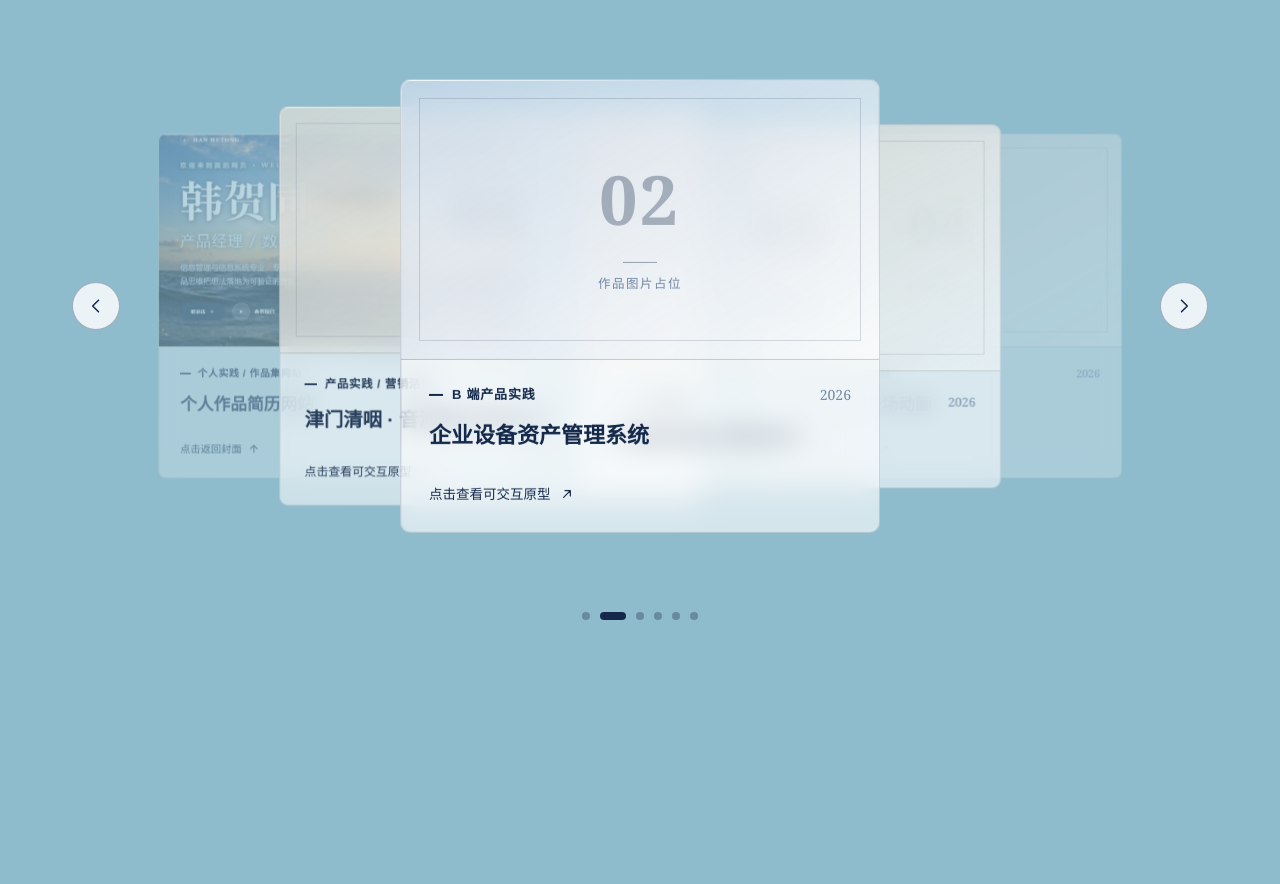
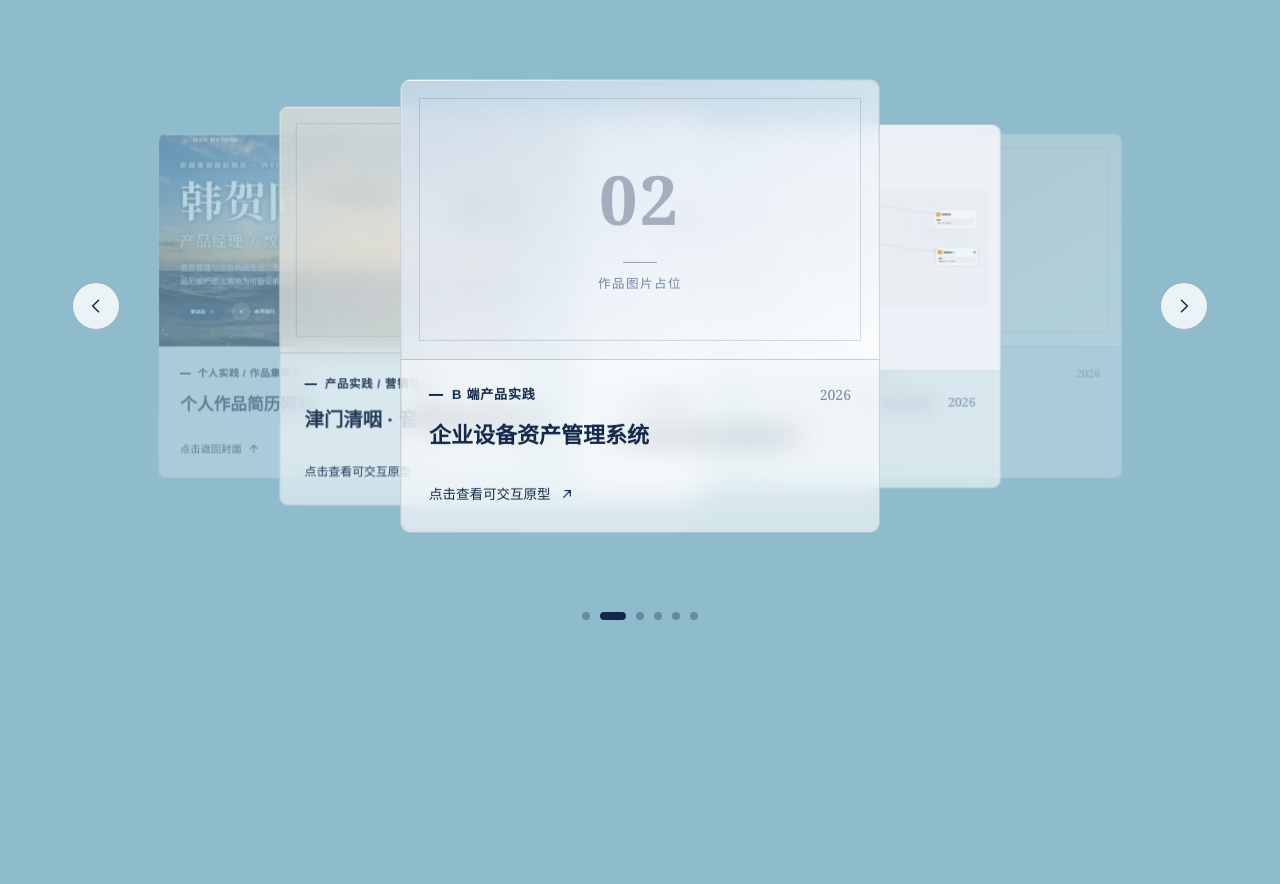
Before and after one commit to hanhetong/gerenjianli, a React (Vite) app: page / in a window 1280 px wide. Shown: the part 2260-3144 px from the top of the page. Built offline with nearby package versions, Linux system fonts and the light colour scheme.

Commit message:
第3个AI客服项目封面使用完整工作流图

```diff
--- a/src/components/Projects.jsx
+++ b/src/components/Projects.jsx
@@ -126,7 +126,7 @@ export default function Projects() {
                     transform: `translate(-50%, -50%) translateX(${d * step}px) scale(${scale})`
                   }}
                 >
-                  <div className={`project-cover tone-${p.tone}`}>
+                  <div className={`project-cover tone-${p.tone}${p.coverFit === 'contain' ? ' cover-fit-contain' : ''}`}>
                     {p.image ? (
                       <img src={p.image} alt={p.title} />
                     ) : (
--- a/src/data/content.js
+++ b/src/data/content.js
@@ -91,7 +91,8 @@ export const projects = [
     description:
       '基于 Dify 设计智能体会话流程、知识库与异常兜底方案，覆盖电商客服问答与营销数据解读，重点处理边界场景与回答可靠性。',
     tags: ['AI 产品', '工作流', '知识库', '兜底设计'],
-    image: null,
+    image: `${import.meta.env.BASE_URL}images/works/p3-cover.jpg`,
+    coverFit: 'contain',
     tone: 'bronze'
   },
   {
--- a/src/styles/components2.css
+++ b/src/styles/components2.css
@@ -610,6 +610,21 @@
   width: 100%;
   height: 100%;
   object-fit: cover;
+}
+
+/* 宽幅流程图：完整显示，配接近画布的浅色背景，隐藏网格与扫光 */
+.project-cover.cover-fit-contain {
+  background: #f4f6fa;
+}
+
+.project-cover.cover-fit-contain::before,
+.project-cover.cover-fit-contain::after {
+  display: none;
+}
+
+.project-cover.cover-fit-contain img {
+  object-fit: contain;
+  padding: 14px;
 }
 
 .cover-placeholder {
```
Also changed, not shown: public/images/works/p3-cover.jpg (added).
